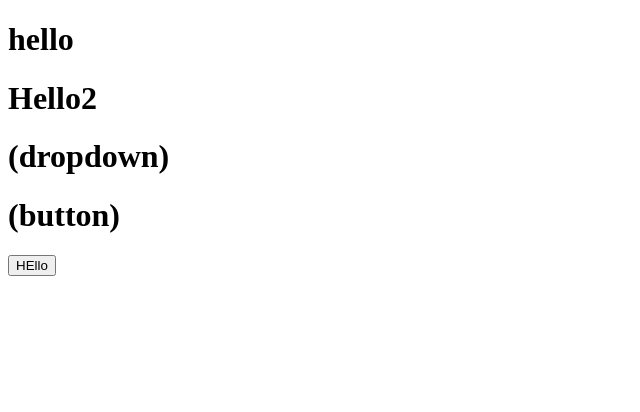
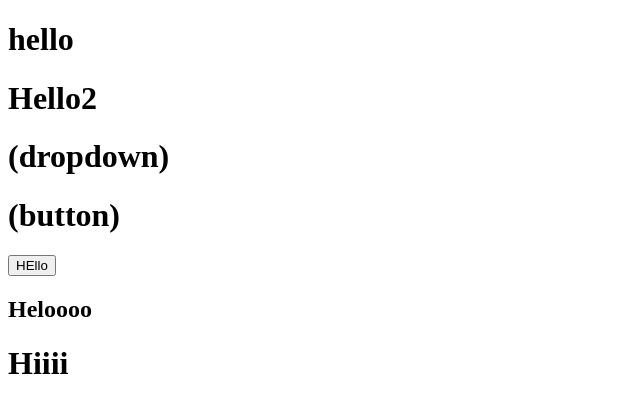
Before and after one commit to RanjitMI/secodeProject, a plain HTML site: page index.html in a window 1280 px wide. Shown: the whole page, without its empty margins (0-640 px from the left). Drawn offline with Linux system fonts and the light colour scheme.

Commit message:
Last changes

```diff
--- a/index.html
+++ b/index.html
@@ -11,5 +11,9 @@
     <h1>(dropdown)</h1>
     <h1>(button)</h1>
     <button>HEllo</button>
+    <h2>Heloooo</h2>
+    <h1>
+        Hiiii
+    </h1>
 </body>
 </html>
```
